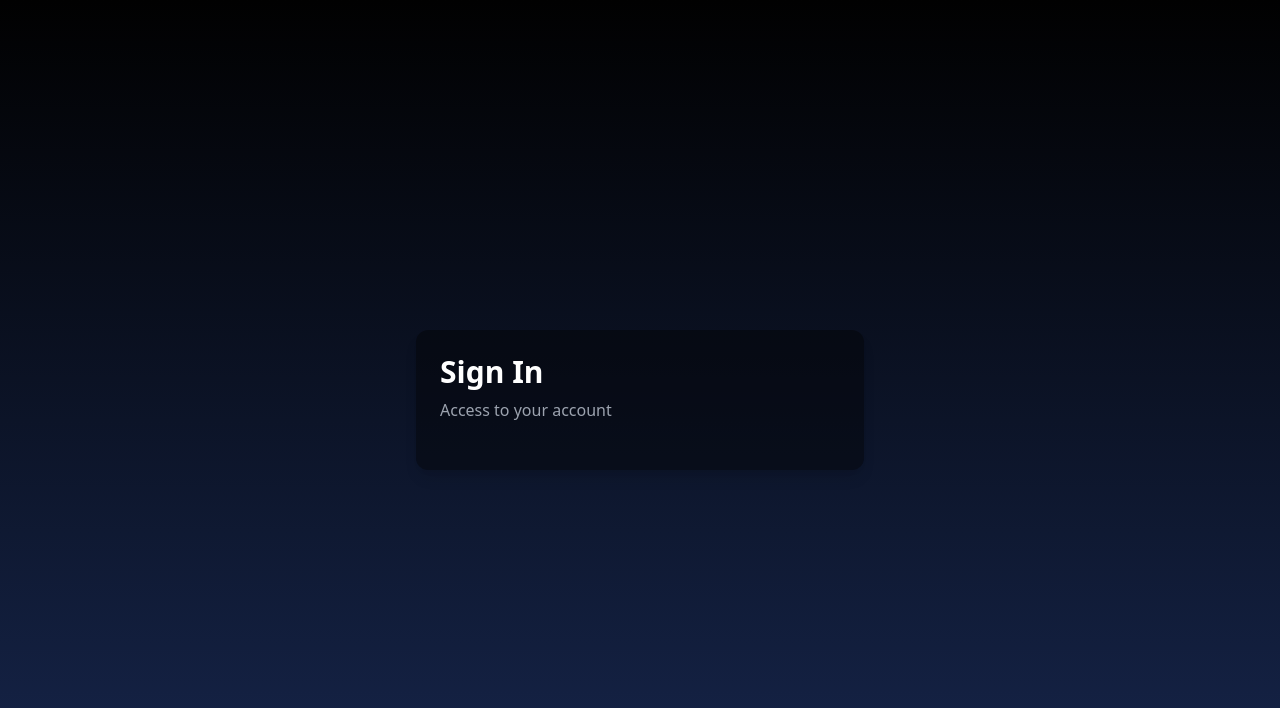
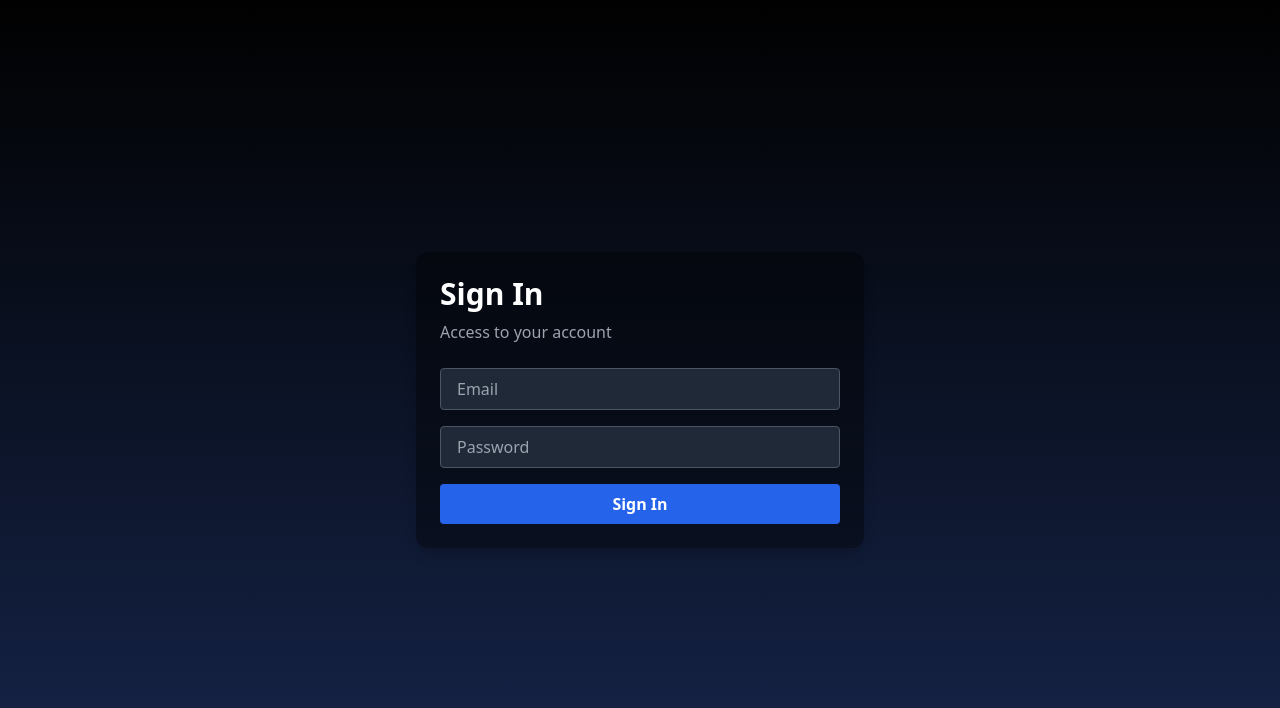
Before and after one commit to Mohammed-App-creater/Web-Projects, a PHP site: page /singin.view.php in a window 1280 px wide. Shown: the top 708 px of the page. Run offline with PHP 8.4, Linux system fonts and the light colour scheme; data that the repository does not hold is empty; some libraries are stand-ins or nearby versions.

Commit message:
Add form for inputs

```diff
--- a/View/auth/singin.view.php
+++ b/View/auth/singin.view.php
@@ -18,6 +18,34 @@
         <!-- <img src="path/to/robot.png" alt="Robot" class="w-24 h-24" /> -->
     </div>
 
+    <?php if ($error): ?>
+        <div class="bg-red-500 text-white p-2 rounded mb-4 text-center text-sm">
+            <?= htmlspecialchars($error) ?>
+        </div>
+    <?php endif; ?>
+
+    <form method="POST"  class="flex flex-col space-y-4">
+        <input
+            type="text"
+            name="email"
+            placeholder="Email"
+            class="bg-gray-800 border border-gray-600 rounded px-4 py-2 text-white"
+            value="<?= htmlspecialchars($email) ?>"
+        />
+        <input
+            type="password"
+            name="password"
+            placeholder="Password"
+            class="bg-gray-800 border border-gray-600 rounded px-4 py-2 text-white"
+        />
+        <button
+            type="submit"
+            class="bg-blue-600 hover:bg-blue-700 rounded py-2 font-semibold"
+        >
+            Sign In
+        </button>
+    </form>
+
 
 </div>
 </body>
```
